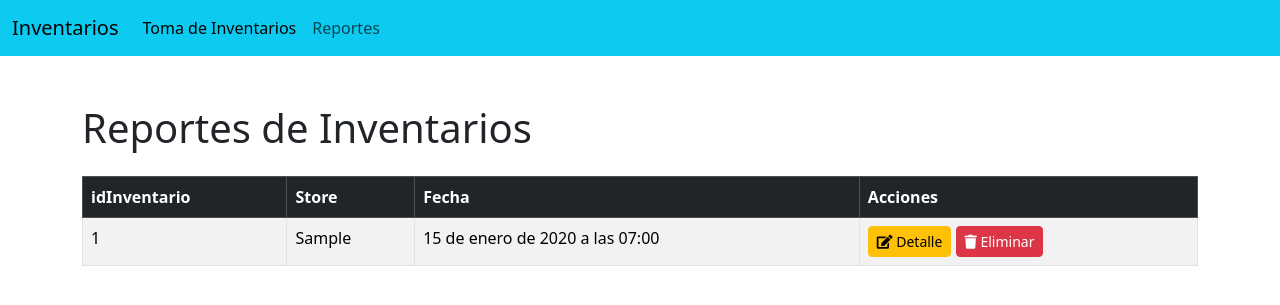
After one commit to luchitomario47/tesis-inventario, a Django app: page /reportes/ in a window 1280 px wide. The commit adds this page. Shown: the top 305 px of the page. Run offline with Django 5.2, Linux system fonts and the light colour scheme; tables that the repository leaves empty hold one stand-in row (values such as "Sample post").

Commit message:
Cambio de paginas, templates nuevos y funcionalidades

```diff
--- a/Aplicaciones/inventarioApp/templates/base.html
+++ b/Aplicaciones/inventarioApp/templates/base.html
@@ -29,10 +29,10 @@
         <div class="collapse navbar-collapse" id="navbarSupportedContent">
           <ul class="navbar-nav me-auto mb-2 mb-lg-0">
             <li class="nav-item">
-              <a class="nav-link active" aria-current="page" href="#">Home</a>
+              <a class="nav-link active" aria-current="page" href="{% url 'home' %}">Toma de Inventarios</a>
             </li>
             <li class="nav-item">
-              <a class="nav-link" href="#">Contacto</a>
+              <a class="nav-link" href="{% url 'reportes' %}">Reportes</a>
             </li>
           </ul>
         </div>
--- /dev/null
+++ b/Aplicaciones/inventarioApp/templates/reportes.html
@@ -0,0 +1,43 @@
+{% extends 'base.html' %}
+{% load static %}
+
+{% block body %}
+<head>
+    <!-- Agregar FontAwesome -->
+    <link href="https://cdnjs.cloudflare.com/ajax/libs/font-awesome/5.15.4/css/all.min.css" rel="stylesheet">
+</head>
+
+<h1 class="my-4">Reportes de Inventarios</h1>
+
+<!-- Tabla con clases de Bootstrap -->
+<table class="table table-striped table-bordered table-hover">
+    <thead class="table-dark">
+        <tr>
+            <th>idInventario</th>
+            <th>Store</th>
+            <th>Fecha</th>
+            <th>Acciones</th>
+        </tr>
+    </thead>
+    <tbody>
+        {% for inventario in inventarios %}
+        <tr>
+            <td>{{ inventario.idInventario }}</td>
+            <td>{{ inventario.store }}</td>
+            <td>{{ inventario.date_created }}</td>
+            <td>
+                <!-- Botón Detalle -->
+                <button class="btn btn-warning btn-sm" onclick="window.location.href='{% url 'reporte_detalles' inventario.idInventario %}'">
+                    <i class="fas fa-edit"></i> Detalle
+                </button>
+                <!-- Botón Eliminar -->
+                <button class="btn btn-danger btn-sm" onclick="eliminar({{ inventario.id }})">
+                    <i class="fas fa-trash"></i> Eliminar
+                </button>
+            </td>
+        </tr>
+        {% endfor %}
+    </tbody>
+</table>
+
+{% endblock %}
--- a/Aplicaciones/inventarioApp/urls.py
+++ b/Aplicaciones/inventarioApp/urls.py
@@ -4,4 +4,6 @@ from . import views
 urlpatterns = [
     path('', views.home, name='home'),
     path('guardarDatos/', views.guardarDatos, name='guardarDatos'),
+    path('reportes/', views.reportes, name='reportes'),
+    path('detalle-inventario/<int:idInventario>/', views.reporte_detalles, name='reporte_detalles'),
 ]
--- a/Aplicaciones/inventarioApp/views.py
+++ b/Aplicaciones/inventarioApp/views.py
@@ -1,4 +1,4 @@
-from django.shortcuts import render
+from django.shortcuts import get_object_or_404, render, get_list_or_404
 import json
 from .models import InvCab, InvDet, Datos  # Asegúrate de importar tu modelo Datos
 from django.http import JsonResponse
@@ -12,6 +12,15 @@ def home(request):
         "Inventarios": cabeceras,
         "Tiendas": tiendas  # Agregar tiendas activas al contexto
     })
+
+def reportes(request):
+    # Obtener los datos de los inventarios
+    return render(request, 'reportes.html')
+
+def reportes(request):
+    # Obtener todos los registros de InvCab
+    inventarios = InvCab.objects.all()
+    return render(request, 'reportes.html', {'inventarios': inventarios})
 
 @csrf_exempt
 def guardarDatos(request):
@@ -74,3 +83,21 @@ def guardarDatos(request):
 
     # Responder si el método HTTP no es POST
     return JsonResponse({'status': 'error', 'message': 'Método no permitido'}, status=405)
+
+def editar_inventario(request, id):
+    # Lógica para editar el inventario
+    pass
+
+def eliminar_inventario(request, id):
+    # Lógica para eliminar el inventario
+    try:
+        inventario = InvCab.objects.get(id=id)
+        inventario.delete()
+        return JsonResponse({'status': 'success'}, status=200)
+    except InvCab.DoesNotExist:
+        return JsonResponse({'status': 'error', 'message': 'Inventario no encontrado'}, status=404)
+
+def reporte_detalles(request, idInventario):
+    inventario = get_object_or_404(InvCab, idInventario=idInventario)
+    detalles = InvDet.objects.filter(idInventario=inventario)
+    return render(request, 'inventarioApp/reporte_detalles.html', {'inventario': inventario, 'detalles': detalles})
```
Also changed, not shown: Aplicaciones/inventarioApp/templates/reportes_detalles.html (added, +41 -0 lines), inventario/settings.py (+1 -15 lines).
